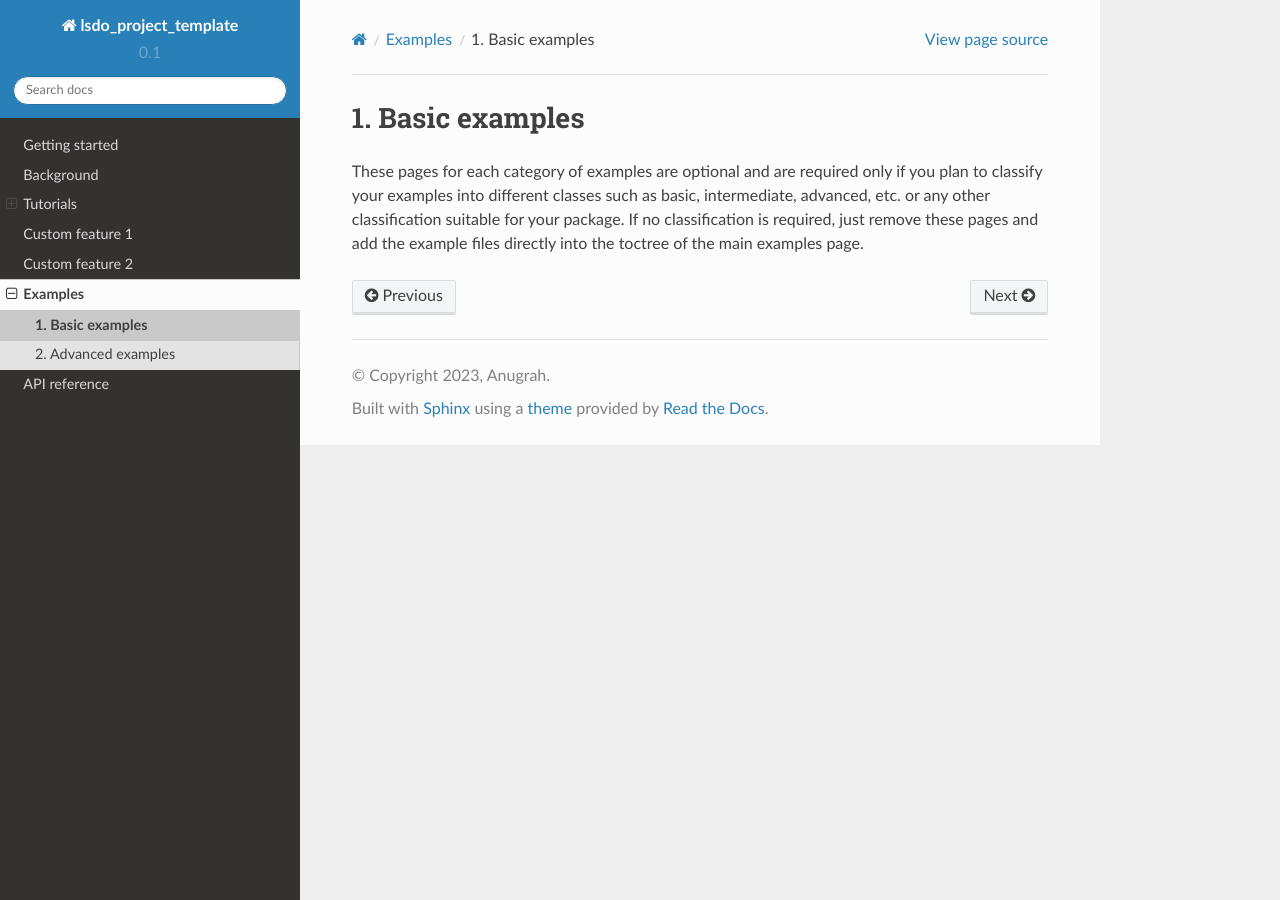
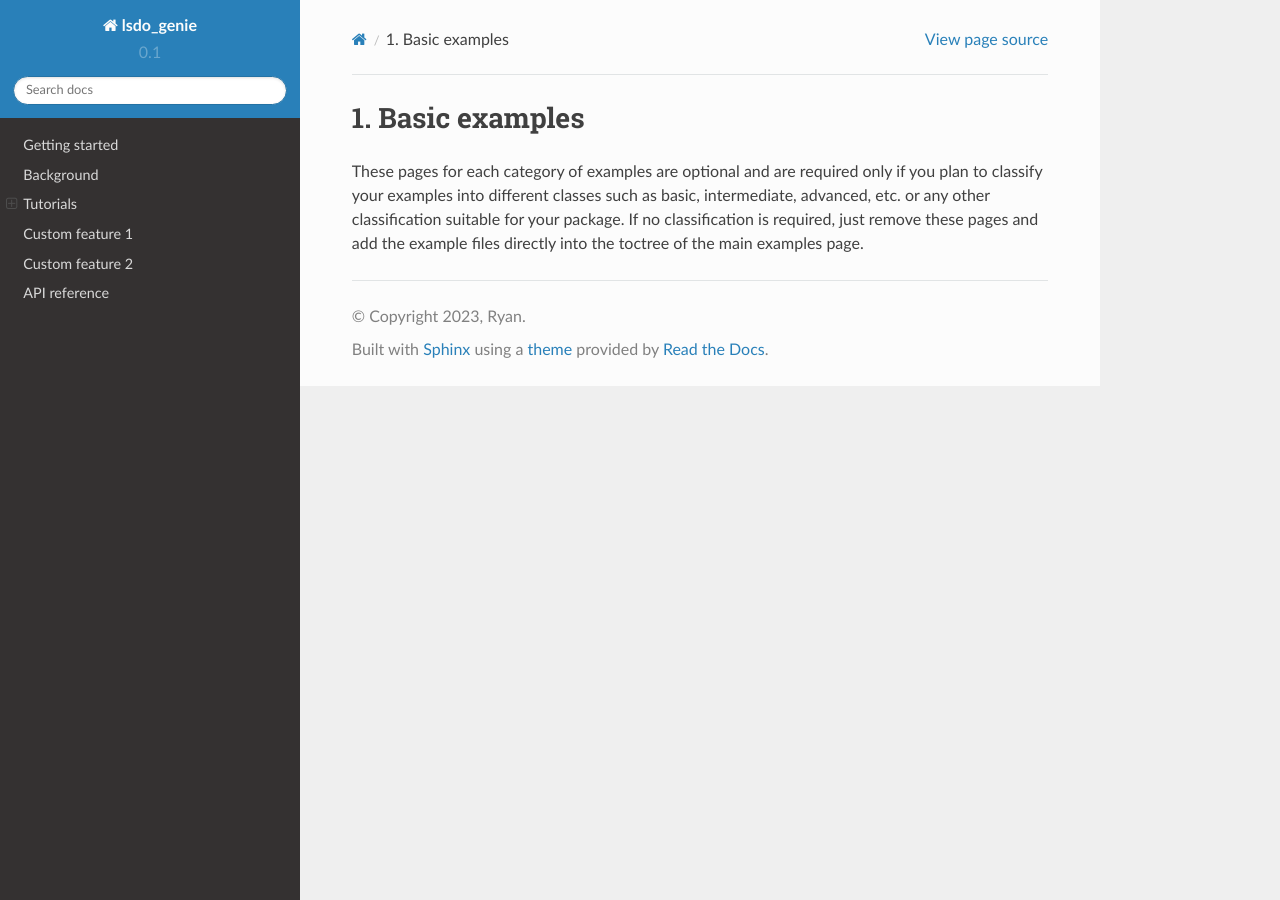
Before and after one commit to LSDOlab/lsdo_genie, a Sphinx documentation site: the page built from docs/src/examples/basic.md, in a window 1280 px wide. Built offline with Sphinx 7.4.7 and the Read the Docs theme 2.0.0, drawn with Linux system fonts in a browser that asks for light colours; pages that are not in the unit, such as notebooks, are missing from menus.

Commit message:
docs running

````diff
--- a/docs/conf.py
+++ b/docs/conf.py
@@ -16,9 +16,9 @@
 
 # -- Project information -----------------------------------------------------
 
-project = 'lsdo_project_template'
-copyright = '2023, Anugrah'
-author = 'Anugrah'
+project = 'lsdo_genie'
+copyright = '2023, Ryan'
+author = 'Ryan'
 version = '0.1'
 # release = 0.1.0rtc
 
@@ -50,7 +50,7 @@ nb_execution_mode = 'off'
 # autodoc_typehints = 'description'
 
 # autoapi options
-autoapi_dirs = ["../lsdo_project_template/core"]
+autoapi_dirs = ["../lsdo_genie/core"]
 autoapi_root = 'src/autoapi'
 autoapi_type = 'python'
 autoapi_file_patterns = ['*.py', '*.pyi']
@@ -190,16 +190,16 @@ collections = {
     # convert_examples collection converts all .py files to .md files recursively inside `_temp/examples`
     # directory and also extracts the docstrings from the .py files to generate title and descriptions
     # for those examples
-   'convert_examples': {
-      'driver': 'writer_function',  # uses custom WriterFunctionDriver written by Anugrah
-      'from'  : '_temp/examples/',  # source relative to path of makefile, not wrt /src
-      'source': py2md,              # custom function written above in `conf.py`
-      'target': 'examples/',        # target was a file for original FunctionDriver, e.g., 'target': 'examples/temp.txt'
-                                    # the original FunctionDriver was supposed to write only 1 file.
-      'clean': True,
-      'final_clean': True,
-    #   'write_result': True,   # this prevents original FunctionDriver from writing to the target file
-   },
+#    'convert_examples': {
+#       'driver': 'writer_function',  # uses custom WriterFunctionDriver written by Anugrah
+#       'from'  : '_temp/examples/',  # source relative to path of makefile, not wrt /src
+#       'source': py2md,              # custom function written above in `conf.py`
+#       'target': 'examples/',        # target was a file for original FunctionDriver, e.g., 'target': 'examples/temp.txt'
+#                                     # the original FunctionDriver was supposed to write only 1 file.
+#       'clean': True,
+#       'final_clean': True,
+#     #   'write_result': True,   # this prevents original FunctionDriver from writing to the target file
+#    },
 }
 
 collections_target = 'src/_temp'    # default : '_collections', the default storage location for all collections
--- a/docs/src/examples/basic.md
+++ b/docs/src/examples/basic.md
@@ -11,7 +11,7 @@ examples page.
 ```{toctree}
 :maxdepth: 1
 
-../_temp/examples/basic_examples/ex_1quartic_opt_csdl
+../_temp/examples/ex_2D
 ../_temp/examples/basic_examples/ex_2quartic_opt_modopt
 ../_temp/examples/basic_examples/ex_4simple_example
 ```
````
Also changed, not shown: docs/src/welcome.md (+0 -1 lines), setup.py (+11 -0 lines), .readthedocs.yaml.
